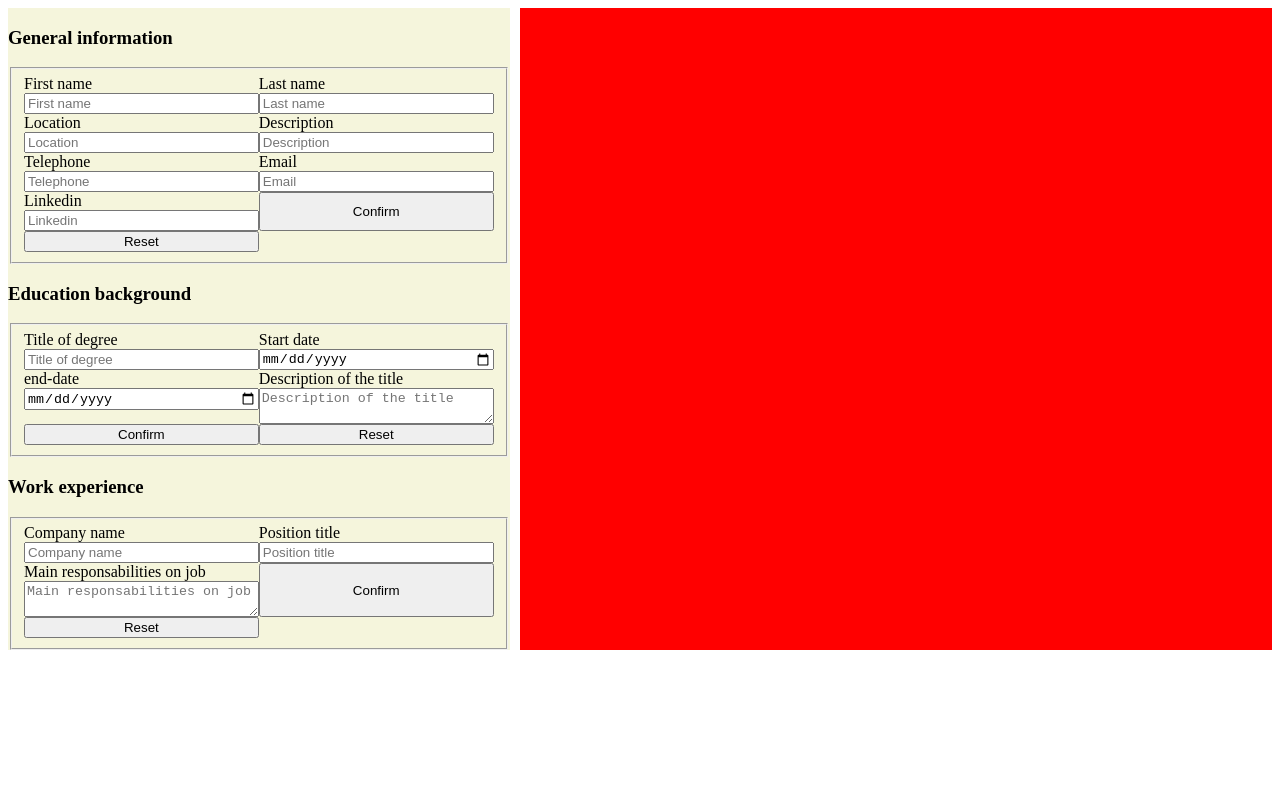
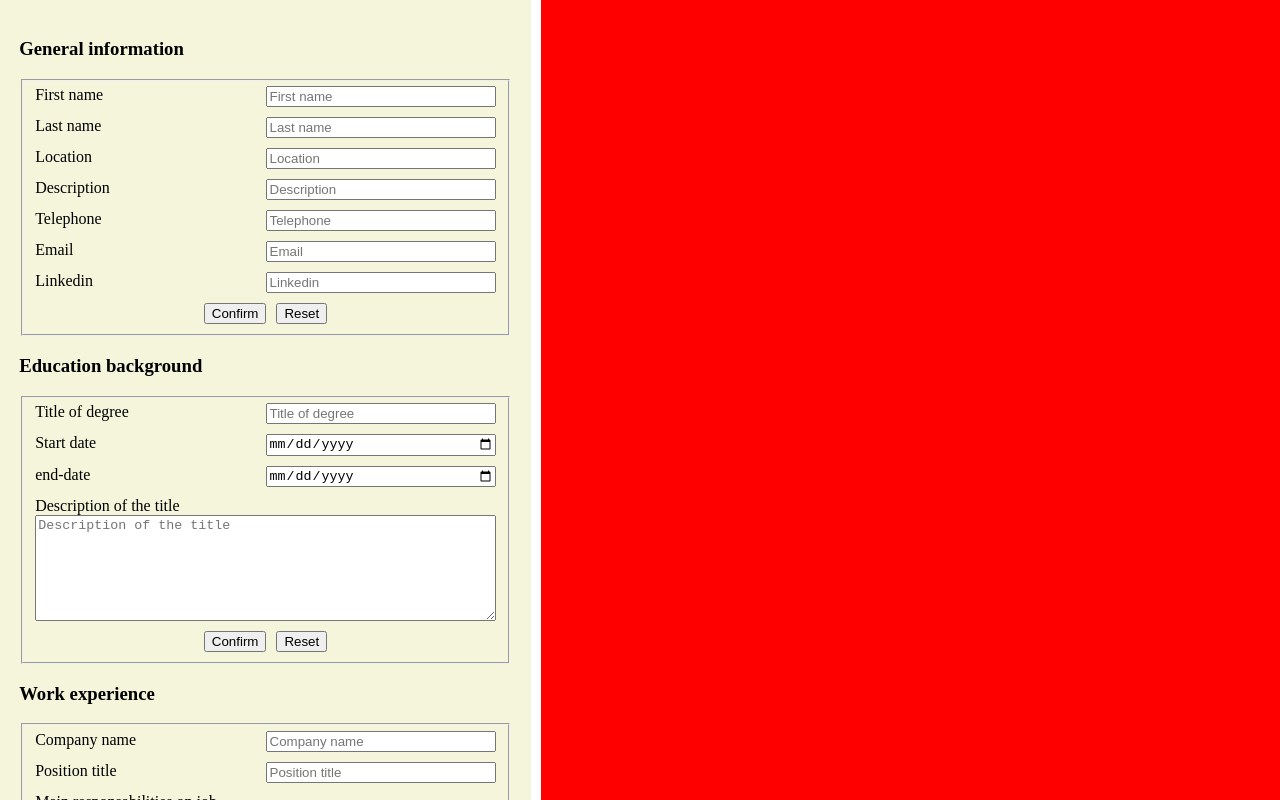
Before and after one commit to juan-est145/Cv-maker, a React (Vite) app: page / in a window 1280 px wide. Shown: the top 800 px of the page. Built offline with nearby package versions, Linux system fonts and the light colour scheme.

Commit message:
Form columns and containers are properly set up

```diff
--- a/src/components/form/form.jsx
+++ b/src/components/form/form.jsx
@@ -48,8 +48,10 @@ function GeneralInfo({ setGenInfo, genInfoState }) {
 			<form action="post">
 				<fieldset>
 					<FormSection information={firstInput} callBack={genInfoCallbck}></FormSection>
+					<div>
 						<button className={confirmBtnClass}>Confirm</button>
 						<button className={resetBtnClass}>Reset</button>
+					</div>
 				</fieldset>
 			</form>
 		</>
@@ -77,8 +79,10 @@ function Education({ eduState, setEdu }) {
 			<form action="post">
 				<fieldset>
 					<FormSection information={studyInformation} callBack={educationCallbck}></FormSection>
+					<div>
 						<button className={confirmBtnClass}>Confirm</button>
 						<button className={resetBtnClass}>Reset</button>
+					</div>
 				</fieldset>
 			</form>
 		</>
@@ -104,8 +108,10 @@ function WorkExperience({ workState, setWork }) {
 			<form action="post">
 				<fieldset>
 					<FormSection information={workInformation} callBack={workCallbck}></FormSection>
+					<div>
 						<button className={confirmBtnClass}>Confirm</button>
 						<button className={resetBtnClass}>Reset</button>
+					</div>
 				</fieldset>
 			</form>
 		</>
--- a/src/styles/App.css
+++ b/src/styles/App.css
@@ -1,5 +1,9 @@
+body {
+	margin: 0px;
+}
+
 #root {
-	margin: 0;
+	min-height: 100vh;
 	display: flex;
 	gap: 10px;
 }
@@ -7,6 +11,7 @@
 aside {
 	flex: 2;
 	background-color: beige;
+	padding: 1.2em;
 }
 
 main {
--- a/src/styles/form.css
+++ b/src/styles/form.css
@@ -1,10 +1,23 @@
 fieldset {
+	--gapValue: 10px;
+	display: flex;
+	flex-direction: column;
+	gap: var(--gapValue);
+}
+
+fieldset>section {
 	display: grid;
 	grid-template-columns: 1fr 1fr;
 	grid-auto-flow: row;
 }
 
-fieldset > section {
+fieldset>div {
 	display: flex;
-	flex-direction: column;
+	align-self: center;
+	gap: var(--gapValue);
 }
+
+fieldset>section>textarea {
+	min-height: 100px;
+	grid-column: 1/-1;
+}
```
Lines whose indentation alone changed are shown as unchanged.
